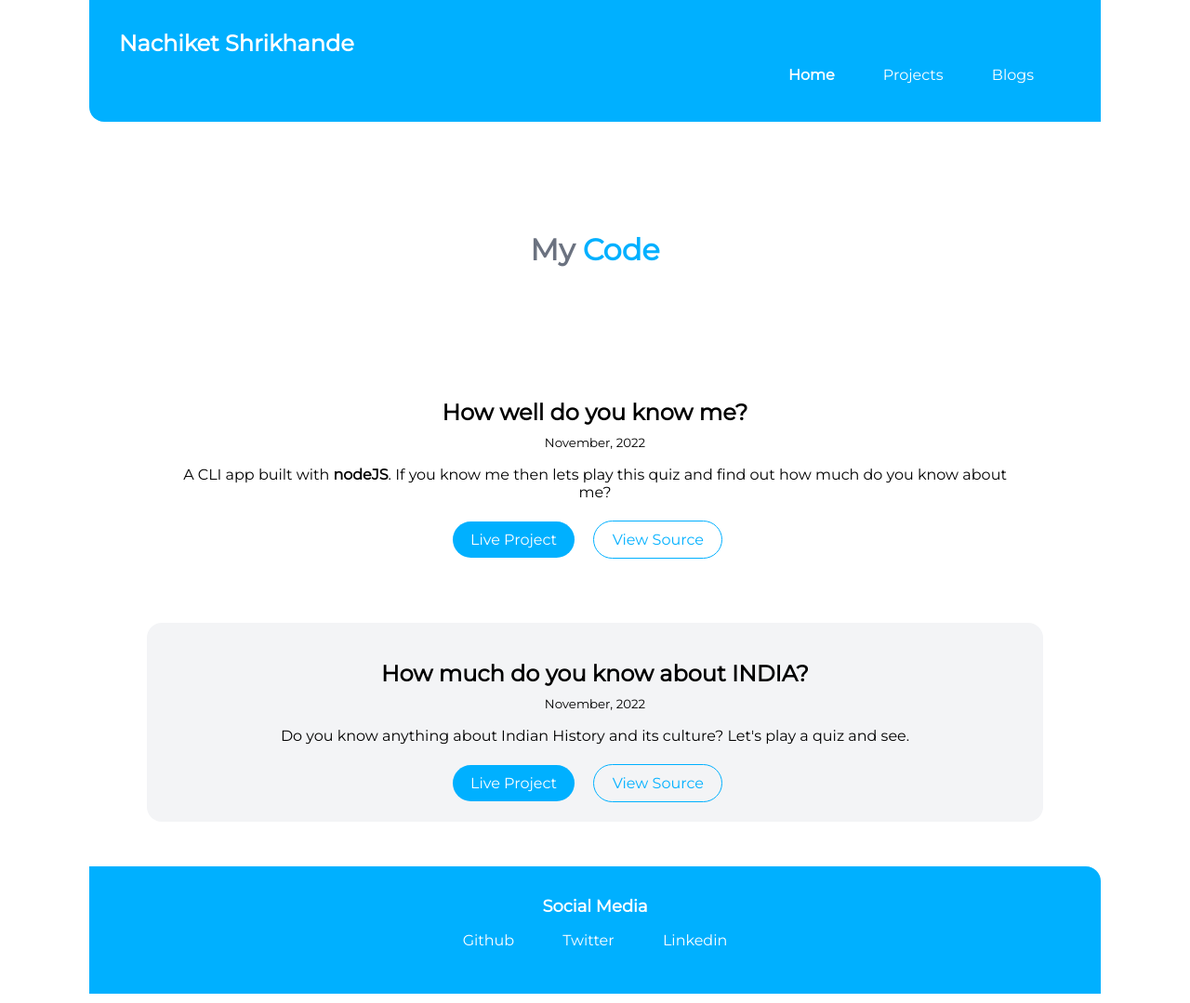
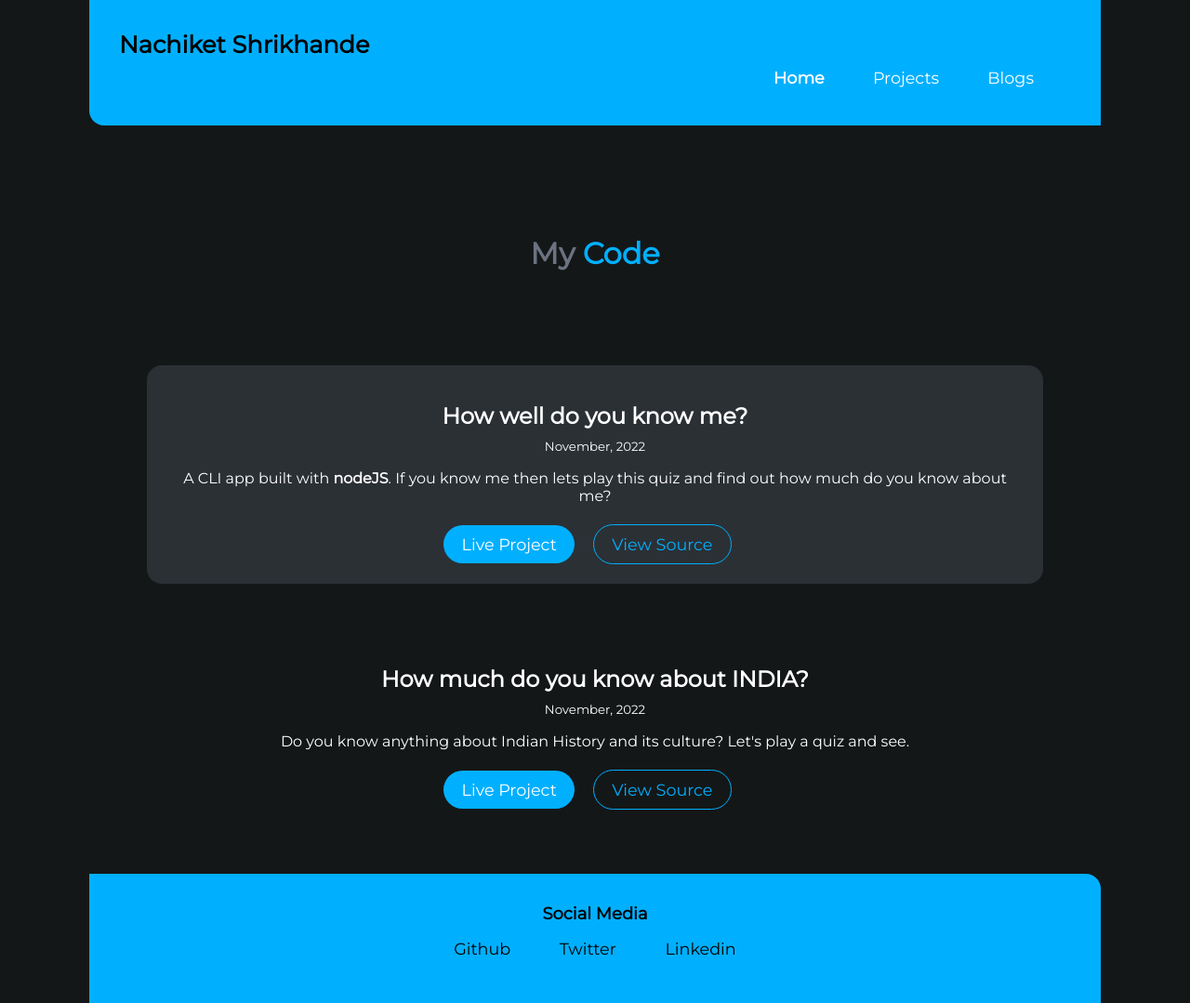
Before and after one commit to Nachiket216/Portfolio, a plain HTML site: page projects.html in a window 1280 px wide. Shown: the whole page at 93% size. Drawn offline with Linux system fonts and the light colour scheme.

Commit message:
Applied Dark theme

```diff
--- a/projects.html
+++ b/projects.html
@@ -32,7 +32,7 @@
 
     <ul class="list-non-bullet">
         <li>
-            <article class="showcase-list container container-center">
+            <article class="showcase-list container container-center ow">
                 <h1>How well do you know me?</h1>
                 <small>November, 2022</small>
                 <p>
@@ -50,7 +50,7 @@
         </li>
 
         <li>
-            <article class="showcase-list container container-center ow">
+            <article class="showcase-list container container-center ">
                 <h1>How much do you know about INDIA?</h1>
                 <small>November, 2022</small>
                 <p>
--- a/styles.css
+++ b/styles.css
@@ -13,6 +13,8 @@
     margin: 0px auto;
     max-width: 85%;
     width: 100%;
+    background-color: #141718;
+    color: #ffffff;
   }
 
   hr {
@@ -34,10 +36,12 @@
     max-width: 900px;
     width: 100%;
     margin: auto;
+
   }
 
   /** links **/
   .link {
+    font-size: 1.1rem;
     box-sizing: border-box;
     text-decoration: none;
     padding: 0.5rem 1rem;
@@ -79,14 +83,14 @@
 
   .navigation {
     background-color: var(--primary-color);
-    color: white;
+    color: black;
     padding: 2rem;
     border-bottom-left-radius: 1rem;
   }
 
   .navigation .nav-brand {
     font-weight: bold;
-    font-size: 1.5rem;
+    font-size: 1.6rem;
   }
 
   .nav-brand a {
@@ -108,6 +112,9 @@
   }
 
   /** header **/
+  .heading{
+    color: white;
+  }
 
   .hero {
     padding: 2rem;
@@ -145,7 +152,7 @@
   }
 
   .ow {
-    background-color: var(--off-white);
+    background-color: #2b3035;
   }
 
   /** footers **/
@@ -154,12 +161,12 @@
     background-color: var(--primary-color);
     padding: 2rem 1rem;
     text-align: center;
-    color: white;
+    color: black;
     border-top-right-radius: 1rem;
   }
 
   .footer .link {
-    color: white;
+    color: black;
   }
 
   .footer .footer-header {
@@ -193,6 +200,14 @@
     padding-bottom: 6rem;
   }
 
+  ::-webkit-scrollbar {
+    background-color: #1f2325;
+    color: #ded5c6;
+}
+::-webkit-scrollbar-thumb {
+  background-color: #52595d;
+}
+
   @media (max-width: 900px) {
     body {
       max-width: 95%;
```
Also changed, not shown: blogs.html (+1 -1 lines), index.html (+1 -1 lines).
